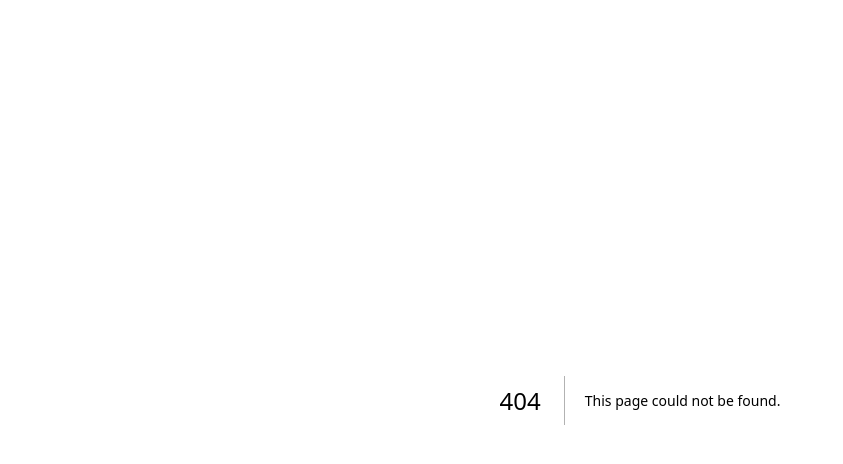
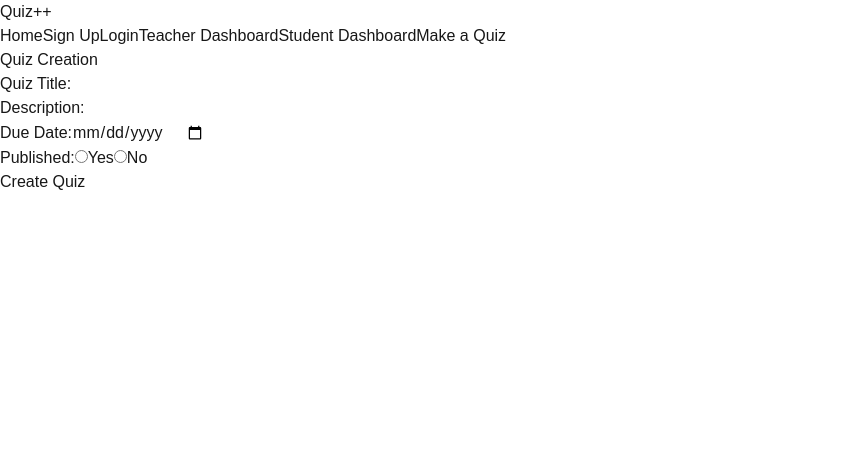
Before and after one commit to joncineus/SP25-Group33, a Next.js app in the folder frontend/: page /quiz-creation in a window 1280 px wide. Before the commit this address had no page. Shown: the top 464 px of the page, without its empty margins (0-843 px from the left). Built offline with nearby package versions, Linux system fonts and the light colour scheme; sample sign-in values are in the browser's storage.

Commit message:
Created the make quiz form page

```diff
--- a/frontend/src/app/Navbar.tsx
+++ b/frontend/src/app/Navbar.tsx
@@ -30,6 +30,7 @@ const Navbar = () => {
         <Link href="/login" className="hover:underline">Login</Link>
         <Link href="/teacher-dashboard" className="hover:underline">Teacher Dashboard</Link>
         <Link href="/student-dashboard" className="hover:underline">Student Dashboard</Link>
+        <Link href="/quiz-creation" className="hover:underline">Make a Quiz</Link>
       </div>
     </nav>
   );
--- /dev/null
+++ b/frontend/src/app/quiz-creation/page.tsx
@@ -0,0 +1,34 @@
+import React from 'react';
+import DashboardLayout from '../components/DashboardLayout';
+
+const QuizCreationPage = () => {
+    return (
+        <div>
+            <DashboardLayout>
+            <h1>Quiz Creation</h1>
+            <form>
+                <div>
+                    <label htmlFor="quizTitle">Quiz Title:</label>
+                    <input type="text" id="quizTitle" name="quizTitle" />
+                </div>
+                <div>
+                    <label htmlFor="description">Description:</label>
+                    <input type="text" id="description" name="description" />
+                </div>
+                <div>
+                    <label htmlFor="due-date">Due Date:</label>
+                    <input type="date" id="due-date" name="due-date" />
+                </div>
+                <div>
+                    <label htmlFor="published">Published:</label>
+                    <input type="radio" id="published" name="published" />Yes
+                    <input type="radio" id="published" name="published" />No
+                </div>
+                <button type="submit">Create Quiz</button>
+            </form>
+            </DashboardLayout>
+        </div>
+    );
+};
+
+export default QuizCreationPage;
```
